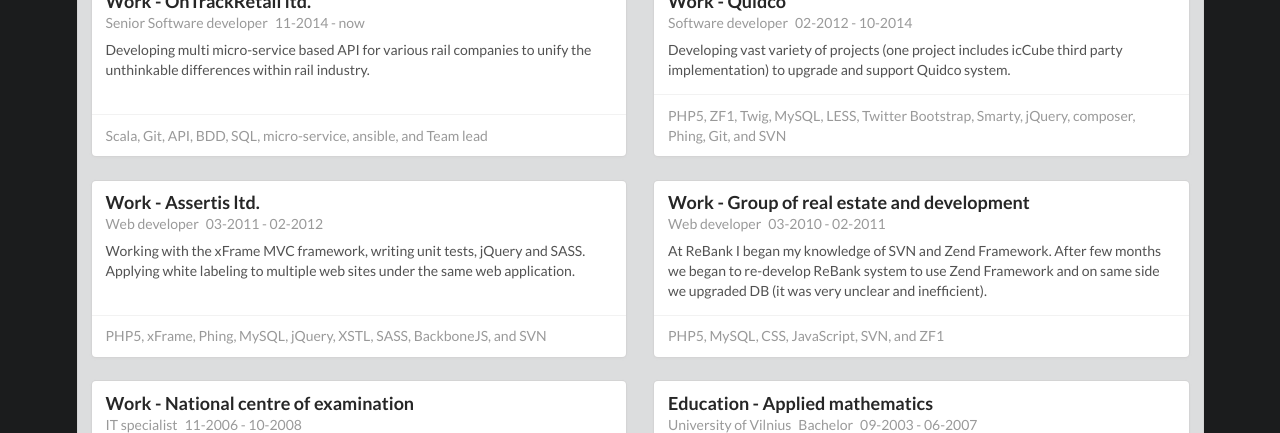
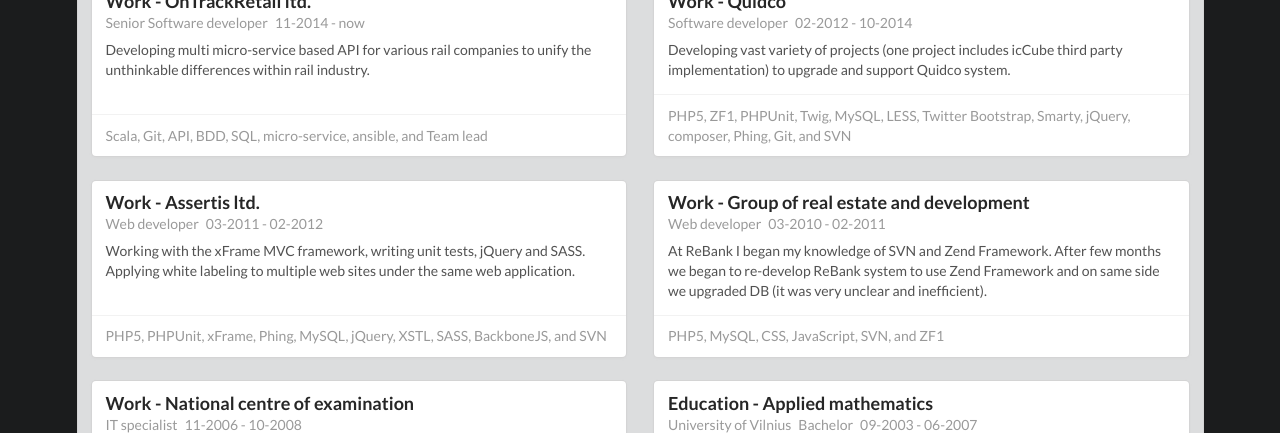
Before and after one commit to doncem/doncem.github.io, a Jekyll site: the page built from cv.html, in a window 1280 px wide. Shown: the part 458-891 px from the top of the page. Built offline with Jekyll 4.4.1, drawn with Linux system fonts in a browser that asks for light colours; nearby versions of some CDN libraries.

```diff
--- a/_data/cv.yml
+++ b/_data/cv.yml
@@ -32,6 +32,7 @@ work:
     tags:
       - PHP5
       - ZF1
+      - PHPUnit
       - Twig
       - MySQL
       - LESS
@@ -49,6 +50,7 @@ work:
     description: Working with the xFrame MVC framework, writing unit tests, jQuery and SASS. Applying white labeling to multiple web sites under the same web application.
     tags:
       - PHP5
+      - PHPUnit
       - xFrame
       - Phing
       - MySQL
--- /dev/null
+++ b/robots.txt
@@ -0,0 +1,2 @@
+User-agent: *
+Disallow:
```
